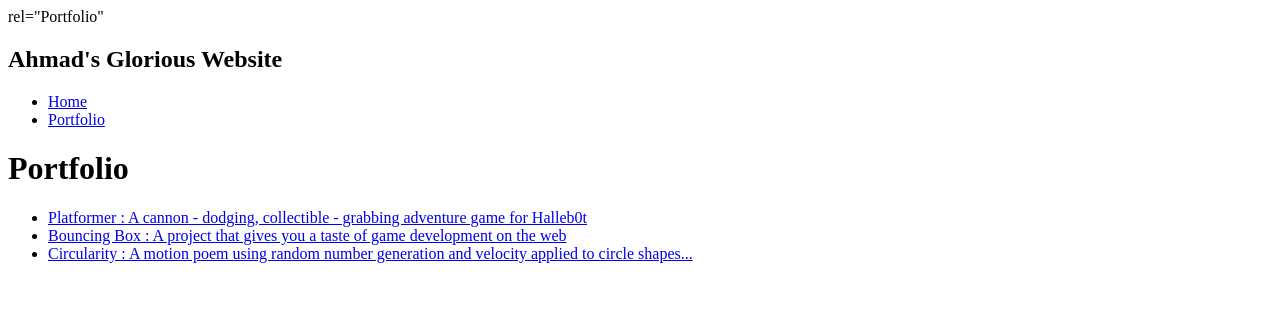
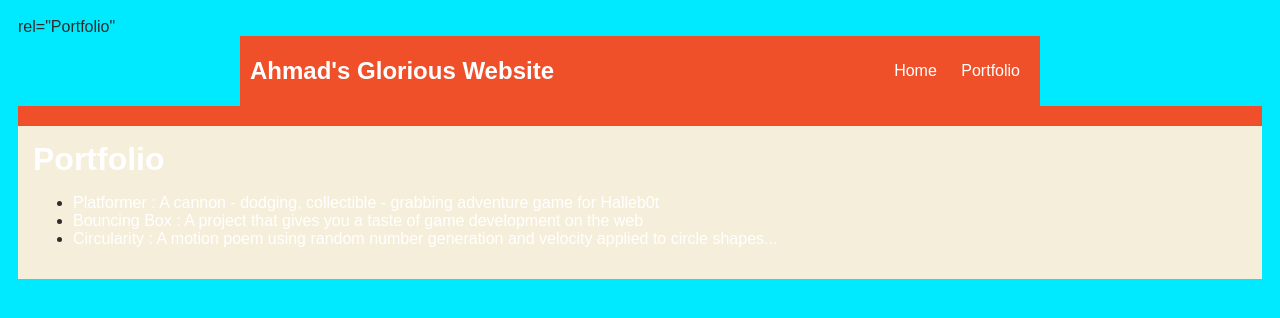
Before and after one commit to rojo7783/rojo7783.github.io, a plain HTML site: page portfolio.html in a window 1280 px wide. Drawn offline with Linux system fonts and the light colour scheme.

Commit message:
add Portfolio.html file

```diff
--- a/portfolio.html
+++ b/portfolio.html
@@ -4,6 +4,77 @@
     <title>Ahmad Website</title>
     <link>rel="Portfolio"</link>
 </head>
+<style>
+body {
+        background: rgb(0, 234, 255);
+        color: rgb(45, 45, 45);
+        padding: 10px;
+        font-family: arial;
+    }
+    #all-contents {
+        max-width: 800px;
+            margin: auto;
+}
+
+/* navigation menu */
+nav {
+    background: rgb(255, 53, 3);
+   margin: 0 auto;
+    display: flex;
+    padding: 10px;
+}
+h1 {
+    display: flex;
+    align-items: center;
+    color: white;
+    flex: 1;
+    margin: 0;
+}
+#nav-ul {
+    list-style-image: none;
+}
+.nav-li {
+    display: inline-block;
+    padding: 0 10px;
+}
+a {
+    text-decoration: none;
+    color: #fff;
+}
+
+/* main container area beneath menu */
+main {
+    background: rgb(245, 238, 219);
+    display: flex;
+}
+.sidebar {
+    margin-right: 25px;
+    padding: 10px;
+}
+.sidebar-img {
+    width: 200px;
+}
+.content {
+    flex: 1;
+    padding: 15px;
+}
+
+/* portfolio styles */
+#interests {
+    border: 4px silver ridge;
+    padding: 8px;
+}
+h2, h3 {
+    margin: 0px;
+}
+
+nav {
+    background: rgb(239, 80, 41);
+    margin: 0 auto;
+    display: flex;
+    padding: 10px;
+}
+    </style>
 
     <body>
         <div id="all-contents">
```
